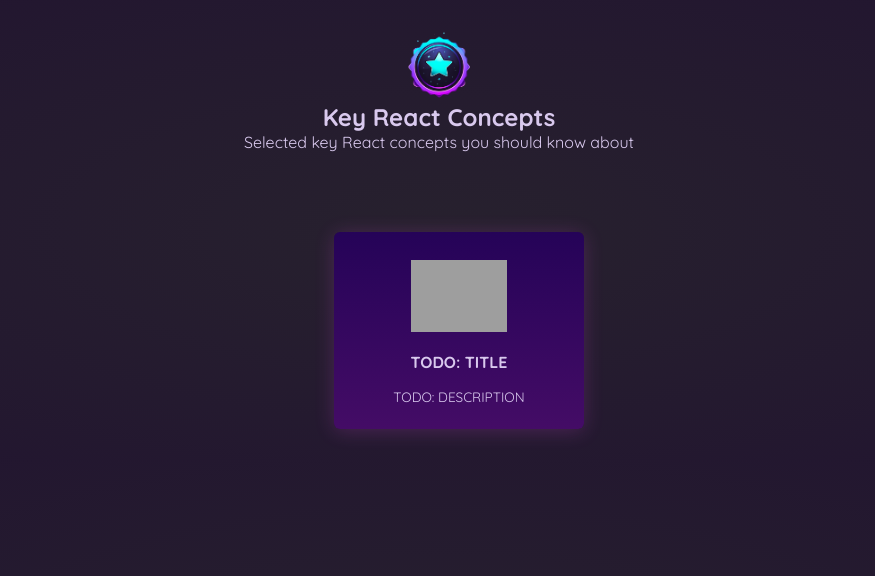
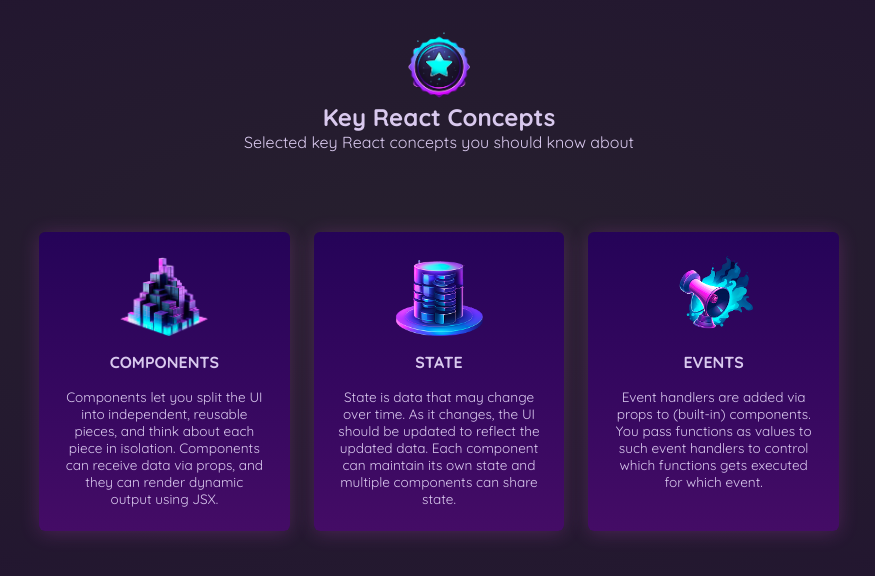
Before and after one commit to fnhg1ab0/Reactjs, a React (Create React App) app in the folder code/: page / in a window 1280 px wide. Shown: the top 576 px of the page, without its empty margins (201-1076 px from the left). Built offline with nearby package versions, Linux system fonts and the light colour scheme; grey boxes are pictures that could not be loaded.

Commit message:
key react concepts

```diff
--- a/code/src/App.js
+++ b/code/src/App.js
@@ -1,7 +1,8 @@
-import keyConceptsImage from './assets/images/key-concepts.png';
 import componentsImage from './assets/images/components.png';
 import stateImage from './assets/images/state.png';
 import eventsImage from './assets/images/events.png';
+import Concepts from "./components/Concept/Concepts";
+import Header from "./components/Header/Header";
 
 const concepts = [
   {
@@ -27,18 +28,8 @@
 function App() {
   return (
     <div>
-      <header>
-        <img src={keyConceptsImage} alt="Medal badge with a star" />
-        <h1>Key React Concepts</h1>
-        <p>Selected key React concepts you should know about</p>
-      </header>
-      <ul id="concepts">
-        <li className="concept">
-          <img src="TODO: IMAGE" alt="TODO: TITLE" />
-          <h2>TODO: TITLE</h2>
-          <p>TODO: DESCRIPTION</p>
-        </li>
-      </ul>
+      <Header/>
+      <Concepts items={concepts}/>
     </div>
   );
 }
--- /dev/null
+++ b/code/src/components/Concept/ConceptItem.css
@@ -0,0 +1,37 @@
+.concept {
+    display: flex;
+    flex-direction: column;
+    justify-content: flex-start;
+    align-items: center;
+    gap: 1rem;
+    background: linear-gradient(#250358, #440c66);
+    padding: 1.5rem;
+    border-radius: 6px;
+    box-shadow: 0 2px 20px rgba(234, 78, 240, 0.2);
+    width: 33%;
+    transition: all 0.2s
+}
+
+.concept:hover {
+    transform: translateY(-2px);
+    transition: transform 0.2s;
+    box-shadow: 0 2px 30px rgba(234, 78, 240, 0.4);
+}
+
+.concept img {
+    width: 6rem;
+    height: 5rem;
+    object-fit: contain;
+}
+
+.concept h2 {
+    margin: 0;
+    font-size: 1rem;
+    text-transform: uppercase;
+}
+
+.concept p {
+    margin: 0;
+    text-align: center;
+    font-size: 0.85rem;
+}
--- /dev/null
+++ b/code/src/components/Concept/ConceptItem.js
@@ -0,0 +1,11 @@
+import './ConceptItem.css';
+function ConceptItem({title, image, description}) {
+    return (
+        <div className="concept">
+            <img src={image} alt={title} />
+            <h2>{title}</h2>
+            <p>{description}</p>
+        </div>
+    );
+}
+export default ConceptItem;
--- /dev/null
+++ b/code/src/components/Concept/Concepts.css
@@ -0,0 +1,8 @@
+.concepts {
+    max-width: 50rem;
+    margin: 2rem auto;
+    display: flex;
+    flex-direction: row;
+    justify-content: space-around;
+    gap: 1.5rem;
+}
--- /dev/null
+++ b/code/src/components/Concept/Concepts.js
@@ -0,0 +1,24 @@
+import './Concepts.css';
+import ConceptItem from "./ConceptItem";
+function Concepts(props){
+    return(
+        <div className="concepts">
+            <ConceptItem
+                title={props.items[0].title}
+                image={props.items[0].image}
+                description={props.items[0].description}
+            />
+            <ConceptItem
+                title={props.items[1].title}
+                image={props.items[1].image}
+                description={props.items[1].description}
+            />
+            <ConceptItem
+                title={props.items[2].title}
+                image={props.items[2].image}
+                description={props.items[2].description}
+            />
+        </div>
+    );
+}
+export default Concepts;
--- /dev/null
+++ b/code/src/components/Header/Header.css
@@ -0,0 +1,22 @@
+header {
+    padding: 2rem;
+    display: flex;
+    flex-direction: column;
+    justify-content: center;
+    align-items: center;
+    margin-bottom: 3rem;
+    text-align: center;
+}
+
+header img {
+    width: 7rem;
+}
+
+header h1 {
+    margin: 0;
+    font-size: 1.5rem;
+}
+
+header p {
+    margin: 0;
+}
--- /dev/null
+++ b/code/src/components/Header/Header.js
@@ -0,0 +1,12 @@
+import keyConceptsImage from "../../assets/images/key-concepts.png";
+import "./Header.css";
+function Header(){
+    return(
+        <header>
+            <img src={keyConceptsImage} alt="Medal badge with a star" />
+            <h1>Key React Concepts</h1>
+            <p>Selected key React concepts you should know about</p>
+        </header>
+    );
+}
+export default Header;
--- a/code/src/index.css
+++ b/code/src/index.css
@@ -13,72 +13,3 @@
   background: radial-gradient(#27212e, #221530);
   color: #d9c9ee;
 }
-
-header {
-  padding: 2rem;
-  display: flex;
-  flex-direction: column;
-  justify-content: center;
-  align-items: center;
-  margin-bottom: 3rem;
-  text-align: center;
-}
-
-header img {
-  width: 7rem;
-}
-
-header h1 {
-  margin: 0;
-  font-size: 1.5rem;
-}
-
-header p {
-  margin: 0;
-}
-
-#concepts {
-  max-width: 50rem;
-  margin: 2rem auto;
-  display: flex;
-  justify-content: center;
-  gap: 1.5rem;
-}
-
-.concept {
-  display: flex;
-  flex-direction: column;
-  justify-content: flex-start;
-  align-items: center;
-  gap: 1rem;
-  background: linear-gradient(#250358, #440c66);
-  padding: 1.5rem;
-  border-radius: 6px;
-  box-shadow: 0 2px 20px rgba(234, 78, 240, 0.2);
-  width: 33%;
-  transition: all 0.2s
-}
-
-.concept:hover {
-  transform: translateY(-2px);
-  transition: transform 0.2s;
-  box-shadow: 0 2px 30px rgba(234, 78, 240, 0.4);
-}
-
-.concept img {
-  width: 6rem;
-  height: 5rem;
-  object-fit: contain;
-}
-
-.concept h2 {
-  margin: 0;
-  font-size: 1rem;
-  text-transform: uppercase;
-}
-
-.concept p {
-  margin: 0;
-  text-align: center;
-  font-size: 0.85rem;
-}
```
